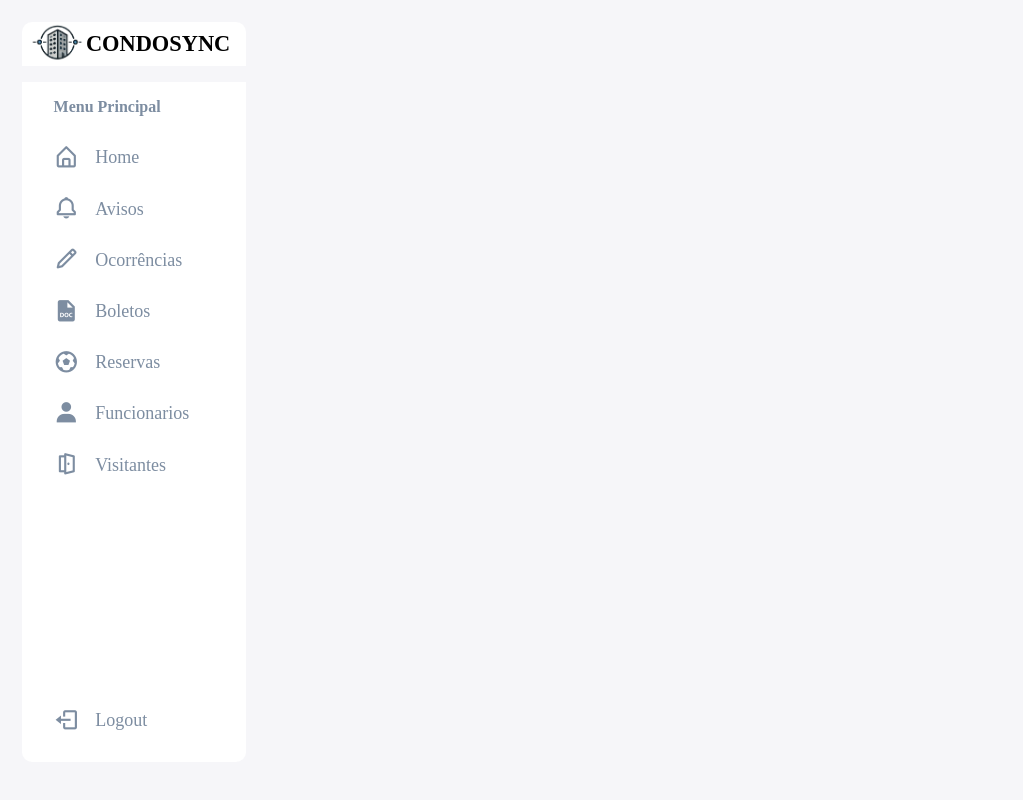
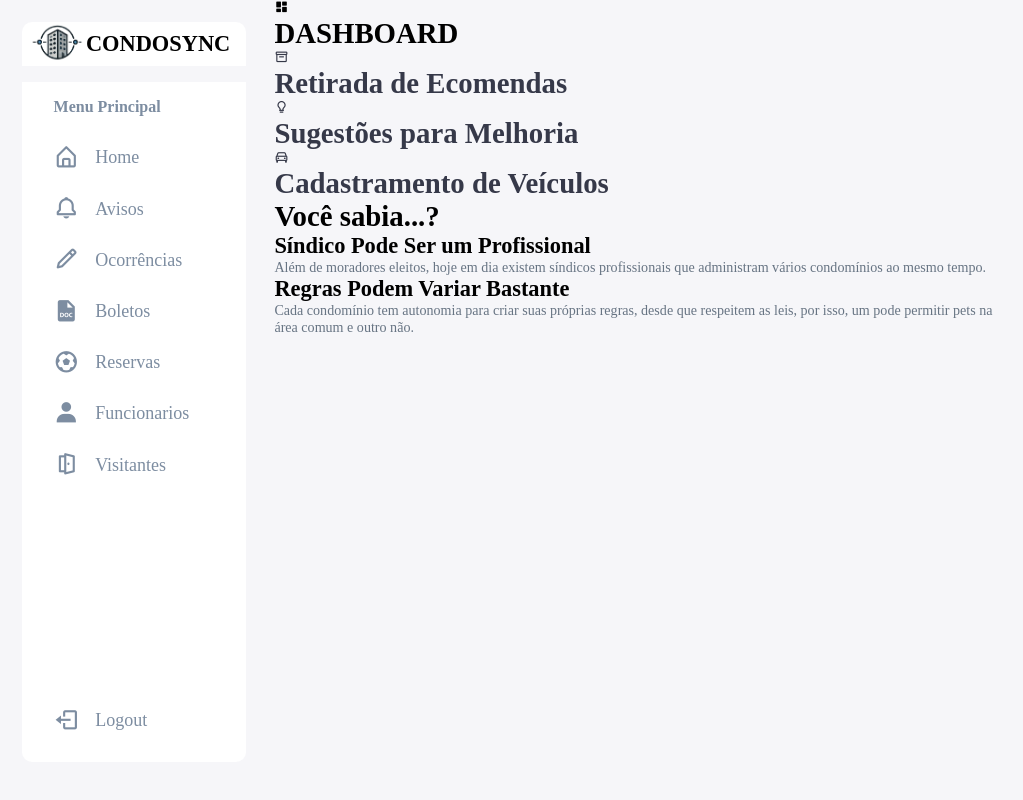
Before and after one commit to caioguimaraesr/CondoSync, a Django app: page / in a window 1280 px wide. Shown: the whole page, without its empty margins (4-1027 px from the left). Run offline with Django 5.2, Linux system fonts and the light colour scheme.

Commit message:
criação main da home

```diff
--- a/condosync/templates/condosync/pages/home.html
+++ b/condosync/templates/condosync/pages/home.html
@@ -60,5 +60,54 @@
 
         </aside>
         <!-- side bar section end -->
+
+        <!-- main section start -->
+        <main>
+
+            <div class="dashboard">
+                <i class='bx bxs-dashboard' ></i>
+                <h1>DASHBOARD</h1>
+            </div>
+
+            <div class="insights">
+                 <div class="buttons-main">
+                     <a href="">
+                        <i class='bx bx-box' ></i>
+                        <h1>Retirada de Ecomendas</h1>
+                    </a>
+                </div>
+
+                <div class="buttons-main">
+                    <a href="">
+                        <i class='bx bx-bulb'></i>
+                        <h1>Sugestões para Melhoria</h1>
+                    </a>
+                </div>
+
+                <div class="buttons-main">
+                    <a href="">
+                        <i class='bx bx-car'></i>
+                        <h1>Cadastramento de Veículos</h1>
+                    </a>
+                 </div>
+            </div>
+
+            <!-- start box-main -->
+            <div class="box-main">
+                <h1>Você sabia...?</h1>
+                <div class="text">
+                    <h2>Síndico Pode Ser um Profissional</h2>
+                    <p>Além de moradores eleitos, hoje em dia existem síndicos profissionais que administram vários condomínios ao mesmo tempo.</p>
+                </div>
+
+                <div class="text">
+                    <h2>Regras Podem Variar Bastante</h2>
+                    <p>Cada condomínio tem autonomia para criar suas próprias regras, desde que respeitem as leis, por isso, um pode permitir pets na área comum e outro não.</p>
+                </div>
+            </div>
+
+        </main>
+        <!-- main section end -->
+
 </body>
 </html>
```
